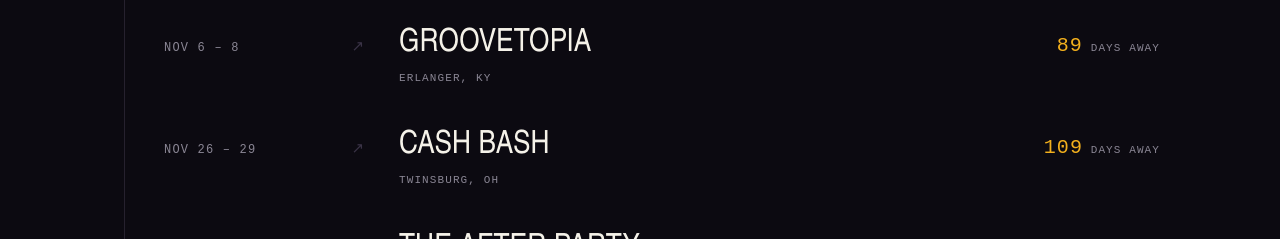
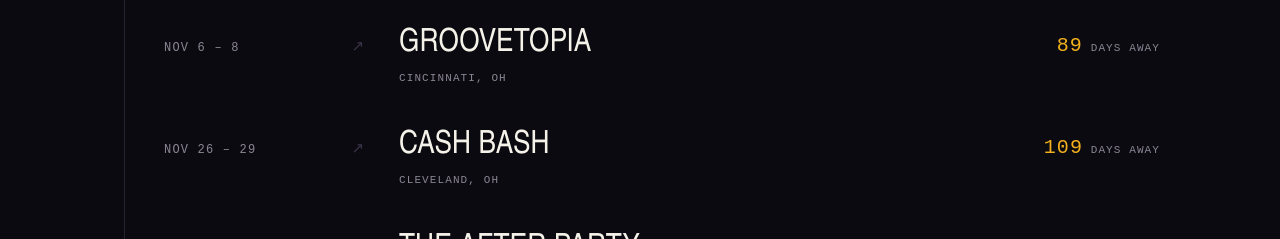
Before and after one commit to StarStuck237/portfolio-website, an Angular app: page / in a window 1280 px wide. Shown: the part 3144-3383 px from the top of the page. Built offline with nearby package versions, Linux system fonts and the light colour scheme.

Commit message:
Update event locations

```diff
--- a/src/app/data/dance-events.ts
+++ b/src/app/data/dance-events.ts
@@ -20,7 +20,7 @@ export const DANCE_EVENTS: readonly DanceEvent[] = [
   {
     id: 'groovetopia-2026',
     name: 'Groovetopia',
-    city: 'Erlanger, KY',
+    city: 'Cincinnati, OH',
     start: '2026-11-06',
     end: '2026-11-08',
     url: 'https://jasonandsophy.com/groovetopia-dance-party',
@@ -28,7 +28,7 @@ export const DANCE_EVENTS: readonly DanceEvent[] = [
   {
     id: 'cash-bash-2026',
     name: 'Cash Bash',
-    city: 'Twinsburg, OH',
+    city: 'Cleveland, OH',
     start: '2026-11-26',
     end: '2026-11-29',
     url: 'https://cashdanceclub.org/cash-bash/',
--- a/src/app/sections/dance/dance-videos/dance-videos.html
+++ b/src/app/sections/dance/dance-videos/dance-videos.html
@@ -121,7 +121,7 @@
           rel="noopener noreferrer"
           class="block border border-rule-strong px-[22px] py-[17px] text-center font-mono text-sm tracking-[0.09em] uppercase text-body transition-colors hover:border-paper hover:text-paper lg:inline-block lg:px-7 lg:text-left"
         >
-          Every video on YouTube <span aria-hidden="true">&#8594;</span>
+          More videos on YouTube <span aria-hidden="true">&#8594;</span>
         </a>
       </div>
     </div>
```
